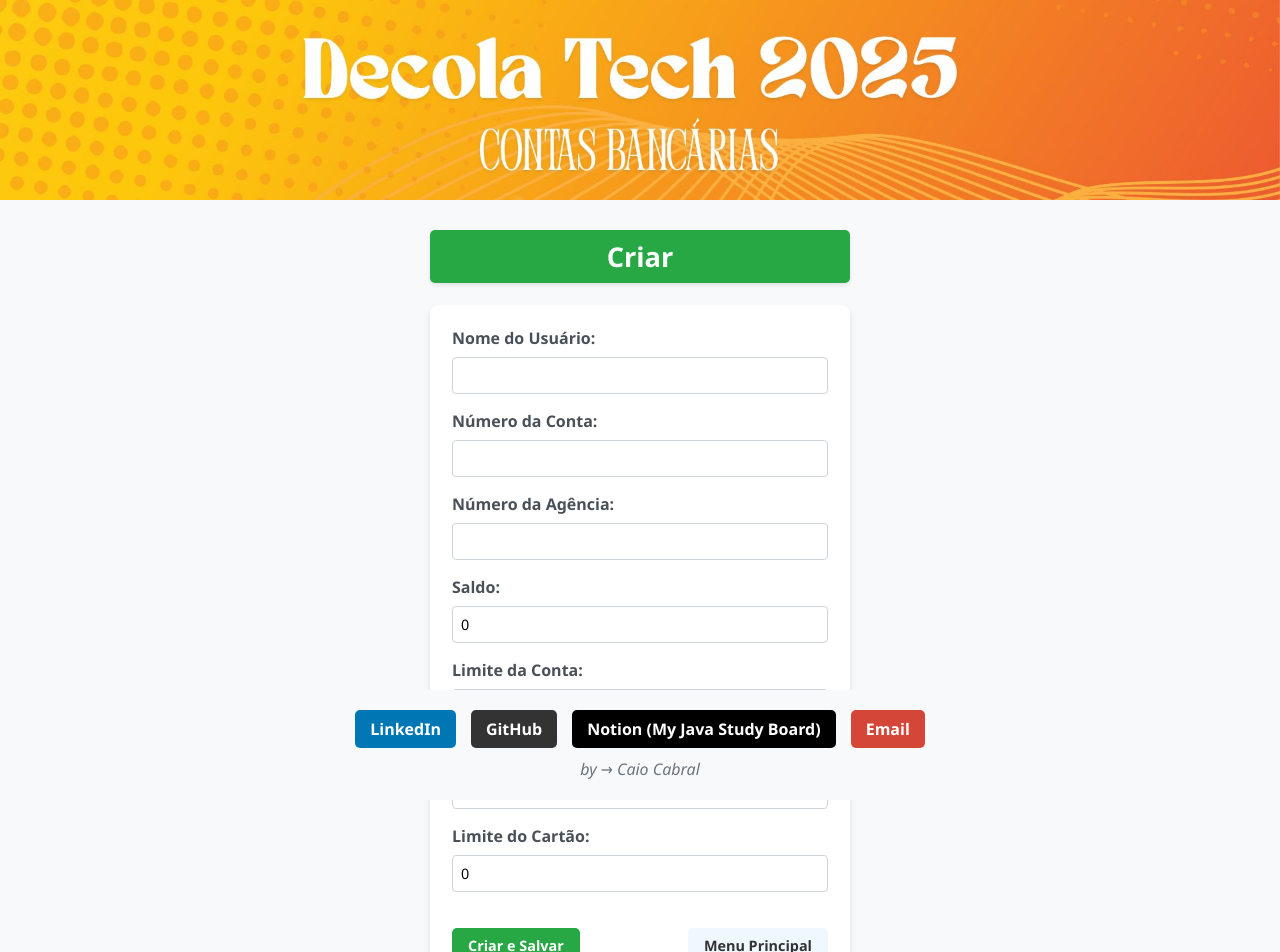
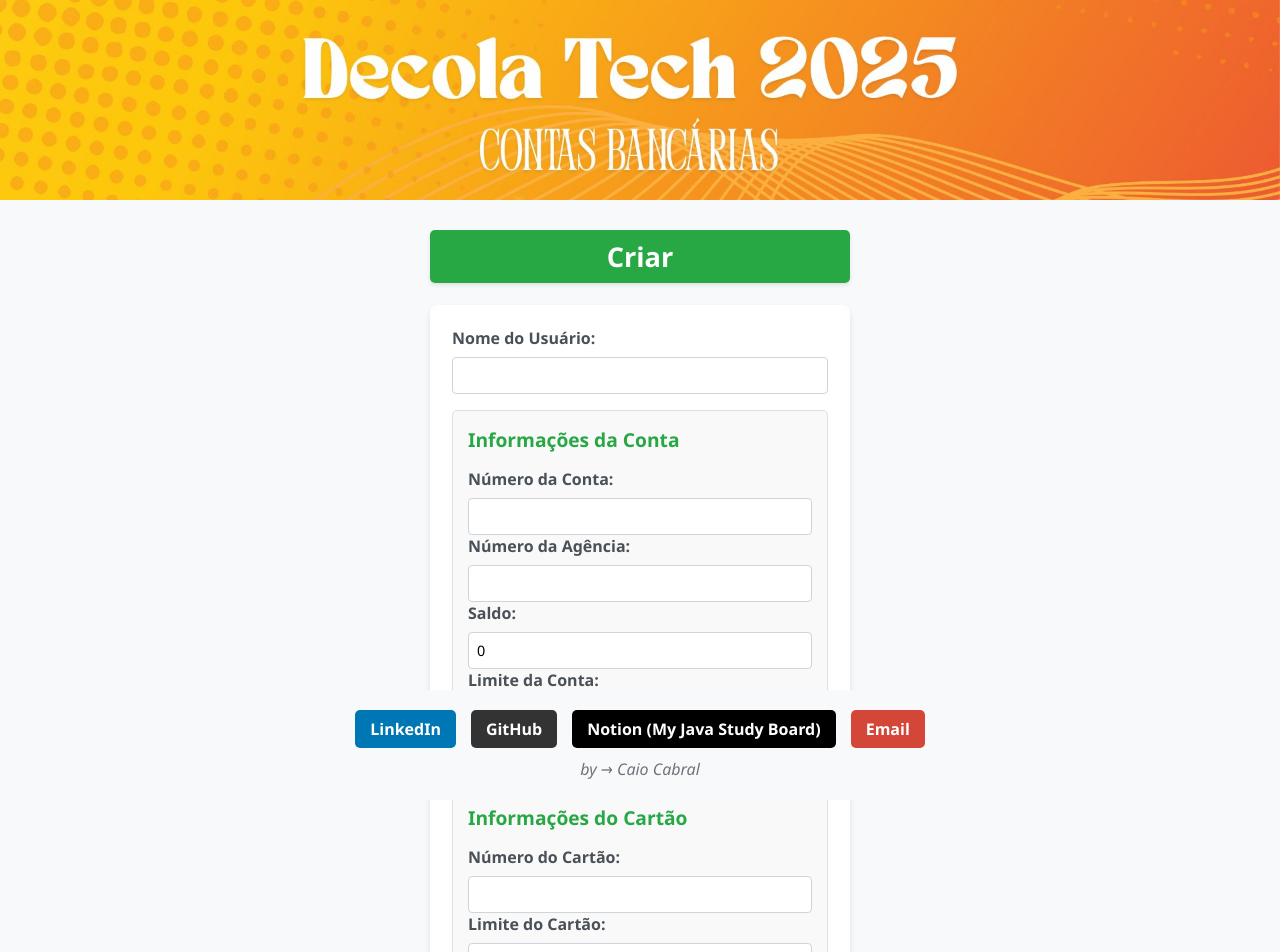
Before and after one commit to Caio-Cabral-Programmer/Decola-Tech-2025---API-RestFul-Spring-Boot---Front-end, an Angular app in the folder frontend-caio-cabral/: page /create in a window 1280 px wide. Shown: the top 952 px of the page. Built offline with nearby package versions, Linux system fonts and the light colour scheme.

Commit message:
Persistência resolvida!

```diff
--- a/frontend-caio-cabral/src/app/components/create/create.component.css
+++ b/frontend-caio-cabral/src/app/components/create/create.component.css
@@ -106,6 +106,22 @@
   border-radius: 5px;
   text-align: center;
   font-weight: bold;
+}
+
+/* Adicione isso ao seu arquivo create.component.css */
+.form-section {
+  margin-bottom: 20px;
+  padding: 15px;
+  border: 1px solid #e0e0e0;
+  border-radius: 5px;
+  background-color: #f9f9f9;
+}
+
+.form-section h3 {
+  margin-top: 0;
+  margin-bottom: 15px;
+  color: #28a745;
+  font-size: 1.2rem;
 }
 
 /* Media Query para notebooks grandes (até 1440px) */
--- a/frontend-caio-cabral/src/app/components/create/create.component.html
+++ b/frontend-caio-cabral/src/app/components/create/create.component.html
@@ -1,39 +1,50 @@
 <div class="create-container">
   <h2 class="create-title">Criar</h2>
   <form [formGroup]="userForm" (ngSubmit)="onSubmit()" class="create-form">
+    <!-- Informações básicas do usuário -->
     <div class="form-group">
-      <label for="nome">Nome do Usuário:</label>
-      <input type="text" id="nome" formControlName="nome" required>
+      <label for="name">Nome do Usuário:</label>
+      <input type="text" id="name" formControlName="name" required>
+    </div>
+
+    <!-- Seção da Conta -->
+    <div formGroupName="account" class="form-section">
+      <h3>Informações da Conta</h3>
+
+      <div class="form-group">
+        <label for="accountNumber">Número da Conta:</label>
+        <input type="text" id="accountNumber" formControlName="number" required>
       </div>
 
       <div class="form-group">
-      <label for="numeroConta">Número da Conta:</label>
-      <input type="text" id="numeroConta" formControlName="numeroConta" required>
+        <label for="accountAgency">Número da Agência:</label>
+        <input type="text" id="accountAgency" formControlName="agency" required>
       </div>
 
       <div class="form-group">
-      <label for="numeroAgencia">Número da Agência:</label>
-      <input type="text" id="numeroAgencia" formControlName="numeroAgencia" required>
+        <label for="accountBalance">Saldo:</label>
+        <input type="number" id="accountBalance" formControlName="balance" required>
       </div>
 
       <div class="form-group">
-      <label for="saldo">Saldo:</label>
-      <input type="number" id="saldo" formControlName="saldo" required>
+        <label for="accountLimit">Limite da Conta:</label>
+        <input type="number" id="accountLimit" formControlName="limit" required>
+      </div>
+    </div>
+
+    <!-- Seção do Cartão -->
+    <div formGroupName="card" class="form-section">
+      <h3>Informações do Cartão</h3>
+
+      <div class="form-group">
+        <label for="cardNumber">Número do Cartão:</label>
+        <input type="text" id="cardNumber" formControlName="number" required>
       </div>
 
       <div class="form-group">
-      <label for="limiteConta">Limite da Conta:</label>
-      <input type="number" id="limiteConta" formControlName="limiteConta" required>
+        <label for="cardLimit">Limite do Cartão:</label>
+        <input type="number" id="cardLimit" formControlName="limit" required>
       </div>
-
-    <div class="form-group">
-      <label for="numeroCartao">Número do Cartão:</label>
-      <input type="text" id="numeroCartao" formControlName="numeroCartao" required>
-    </div>
-
-    <div class="form-group">
-      <label for="limiteCartao">Limite do Cartão:</label>
-      <input type="number" id="limiteCartao" formControlName="limiteCartao" required>
     </div>
 
     <div class="form-actions">
--- a/frontend-caio-cabral/src/app/components/create/create.component.ts
+++ b/frontend-caio-cabral/src/app/components/create/create.component.ts
@@ -1,10 +1,10 @@
 import { Component, OnInit } from '@angular/core';
 import { CommonModule } from '@angular/common';
 import { FormsModule, ReactiveFormsModule } from '@angular/forms';
-import { FormBuilder, FormGroup, Validators } from '@angular/forms';
+import { FormBuilder, FormGroup, Validators, FormArray } from '@angular/forms';
 import { Router } from '@angular/router';
 import { ApiService } from '../../services/api.service';
-import { User } from '../../models/user.model';
+import { User, Item } from '../../models/user.model';
 
 @Component({
   selector: 'app-create',
@@ -33,18 +33,56 @@ export class CreateComponent implements OnInit {
 
   ngOnInit(): void {
     this.initForm();
-    }
+  }
 
   initForm(): void {
     this.userForm = this.formBuilder.group({
-      nome: ['', Validators.required],
-      numeroConta: ['', Validators.required],
-      numeroAgencia: ['', Validators.required],
-      saldo: [0, Validators.required],
-      limiteConta: [0, Validators.required],
-      numeroCartao: ['', Validators.required],
-      limiteCartao: [0, Validators.required]
+      name: ['', Validators.required],
+      account: this.formBuilder.group({
+        number: ['', Validators.required],
+        agency: ['', Validators.required],
+        balance: [0, Validators.required],
+        limit: [0, Validators.required]
+      }),
+      card: this.formBuilder.group({
+        number: ['', Validators.required],
+        limit: [0, Validators.required]
+      })
     });
+  }
+
+  // Método auxiliar para criar um FormGroup para itens (features e news)
+  createItemFormGroup(): FormGroup {
+    return this.formBuilder.group({
+      icon: ['', Validators.required],
+      description: ['', Validators.required]
+    });
+  }
+
+  // Métodos para adicionar novos itens aos arrays
+  addFeature(): void {
+    const features = this.userForm.get('features') as FormArray;
+    features.push(this.createItemFormGroup());
+  }
+
+  addNews(): void {
+    const news = this.userForm.get('news') as FormArray;
+    news.push(this.createItemFormGroup());
+  }
+
+  // Métodos para remover itens dos arrays
+  removeFeature(index: number): void {
+    const features = this.userForm.get('features') as FormArray;
+    if (features.length > 1) {
+      features.removeAt(index);
+    }
+  }
+
+  removeNews(index: number): void {
+    const news = this.userForm.get('news') as FormArray;
+    if (news.length > 1) {
+      news.removeAt(index);
+    }
   }
 
   onSubmit(): void {
@@ -84,5 +122,4 @@ export class CreateComponent implements OnInit {
   goToMenu() {
     this.router.navigate(['/menu']);
   }
-
 }
--- a/frontend-caio-cabral/src/app/components/delete/delete.component.html
+++ b/frontend-caio-cabral/src/app/components/delete/delete.component.html
@@ -9,13 +9,17 @@
 
     <div *ngIf="user" class="user-details">
       <h3>Detalhes do Usuário</h3>
-      <p><strong>Nome:</strong> {{ user.nome }}</p>
-      <p><strong>Número da Conta:</strong> {{ user.numeroConta }}</p>
-      <p><strong>Número da Agência:</strong> {{ user.numeroAgencia }}</p>
-      <p><strong>Saldo:</strong> {{ user.saldo | currency:'BRL' }}</p>
-      <p><strong>Limite da Conta:</strong> {{ user.limiteConta | currency:'BRL' }}</p>
-      <p><strong>Número do Cartão:</strong> {{ user.numeroCartao }}</p>
-      <p><strong>Limite do Cartão:</strong> {{ user.limiteCartao | currency:'BRL' }}</p>
+      <p><strong>Nome:</strong> {{ user.name }}</p>
+
+      <h4>Informações da Conta</h4>
+      <p><strong>Número da Conta:</strong> {{ user.account.number }}</p>
+      <p><strong>Número da Agência:</strong> {{ user.account.agency }}</p>
+      <p><strong>Saldo:</strong> {{ user.account.balance | currency:'BRL' }}</p>
+      <p><strong>Limite da Conta:</strong> {{ user.account.limit | currency:'BRL' }}</p>
+
+      <h4>Informações do Cartão</h4>
+      <p><strong>Número do Cartão:</strong> {{ user.card.number }}</p>
+      <p><strong>Limite do Cartão:</strong> {{ user.card.limit | currency:'BRL' }}</p>
 
       <div *ngIf="showConfirmation" class="confirmation">
         <div class="confirmation-message">Deseja realmente deletar?</div>
--- a/frontend-caio-cabral/src/app/components/view-all/view-all.component.html
+++ b/frontend-caio-cabral/src/app/components/view-all/view-all.component.html
@@ -8,30 +8,31 @@
       <div *ngIf="users.length > 0" class="users-list">
         <div *ngFor="let user of users" class="user-card">
           <div class="user-header">
-            <h3>{{ user.nome }}</h3>
+            <h3>{{ user.name }}</h3>
             <span class="user-id">ID: {{ user.id }}</span>
           </div>
 
           <div class="user-details">
             <div class="detail-row">
               <span class="detail-label">Conta:</span>
-              <span class="detail-value">{{ user.numeroAgencia }}/{{ user.numeroConta }}</span>
+              <span class="detail-value">{{ user.account.agency }}/{{ user.account.number }}</span>
             </div>
 
             <div class="detail-row">
               <span class="detail-label">Saldo:</span>
-              <span class="detail-value">{{ user.saldo | currency:'BRL' }}</span>
+              <span class="detail-value">{{ user.account.balance | currency:'BRL' }}</span>
             </div>
 
             <div class="detail-row">
               <span class="detail-label">Limite:</span>
-              <span class="detail-value">{{ user.limiteConta | currency:'BRL' }}</span>
+              <span class="detail-value">{{ user.account.limit | currency:'BRL' }}</span>
             </div>
 
             <div class="detail-row">
               <span class="detail-label">Cartão:</span>
-              <span class="detail-value">{{ user.numeroCartao }}</span>
+              <span class="detail-value">{{ user.card.number }}</span>
             </div>
+
           </div>
         </div>
       </div>
@@ -41,6 +42,5 @@
       </div>
 
       <button class="back-btn" (click)="goToMenu()">Menu Principal</button>
-
   </div>
 </div>
--- a/frontend-caio-cabral/src/app/components/view/view.component.html
+++ b/frontend-caio-cabral/src/app/components/view/view.component.html
@@ -7,41 +7,42 @@
             <button class="search-btn" (click)="searchUser()">Buscar</button>
           </div>
 
-
       <div *ngIf="user" class="user-details">
         <div class="detail-row">
           <span class="detail-label">Nome do Usuário:</span>
-          <span class="detail-value">{{ user.nome }}</span>
+          <span class="detail-value">{{ user.name }}</span>
         </div>
 
+        <h4>Informações da Conta</h4>
         <div class="detail-row">
           <span class="detail-label">Número da Conta:</span>
-          <span class="detail-value">{{ user.numeroConta }}</span>
+          <span class="detail-value">{{ user.account.number }}</span>
         </div>
 
         <div class="detail-row">
           <span class="detail-label">Número da Agência:</span>
-          <span class="detail-value">{{ user.numeroAgencia }}</span>
+          <span class="detail-value">{{ user.account.agency }}</span>
         </div>
 
         <div class="detail-row">
           <span class="detail-label">Saldo:</span>
-          <span class="detail-value">{{ user.saldo | currency:'BRL' }}</span>
+          <span class="detail-value">{{ user.account.balance | currency:'BRL' }}</span>
         </div>
 
         <div class="detail-row">
           <span class="detail-label">Limite da Conta:</span>
-          <span class="detail-value">{{ user.limiteConta | currency:'BRL' }}</span>
+          <span class="detail-value">{{ user.account.limit | currency:'BRL' }}</span>
         </div>
 
+        <h4>Informações do Cartão</h4>
         <div class="detail-row">
           <span class="detail-label">Número do Cartão:</span>
-          <span class="detail-value">{{ user.numeroCartao }}</span>
+          <span class="detail-value">{{ user.card.number }}</span>
         </div>
 
         <div class="detail-row">
           <span class="detail-label">Limite do Cartão:</span>
-          <span class="detail-value">{{ user.limiteCartao | currency:'BRL' }}</span>
+          <span class="detail-value">{{ user.card.limit | currency:'BRL' }}</span>
         </div>
       </div>
 
@@ -50,7 +51,5 @@
       </div>
 
       <button class="back-btn" (click)="goToMenu()">Menu Principal</button>
-
     </div>
-
 </div>
```
Also changed, not shown: frontend-caio-cabral/src/app/models/user.model.ts (+24 -7 lines). Lines whose indentation alone changed are shown as unchanged.
